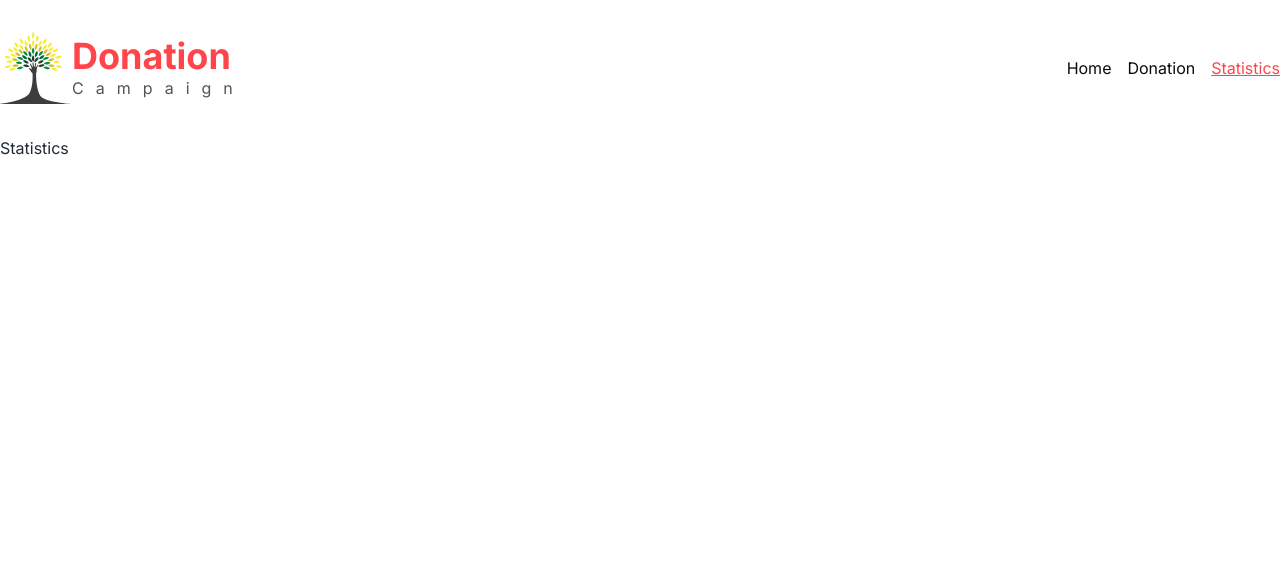
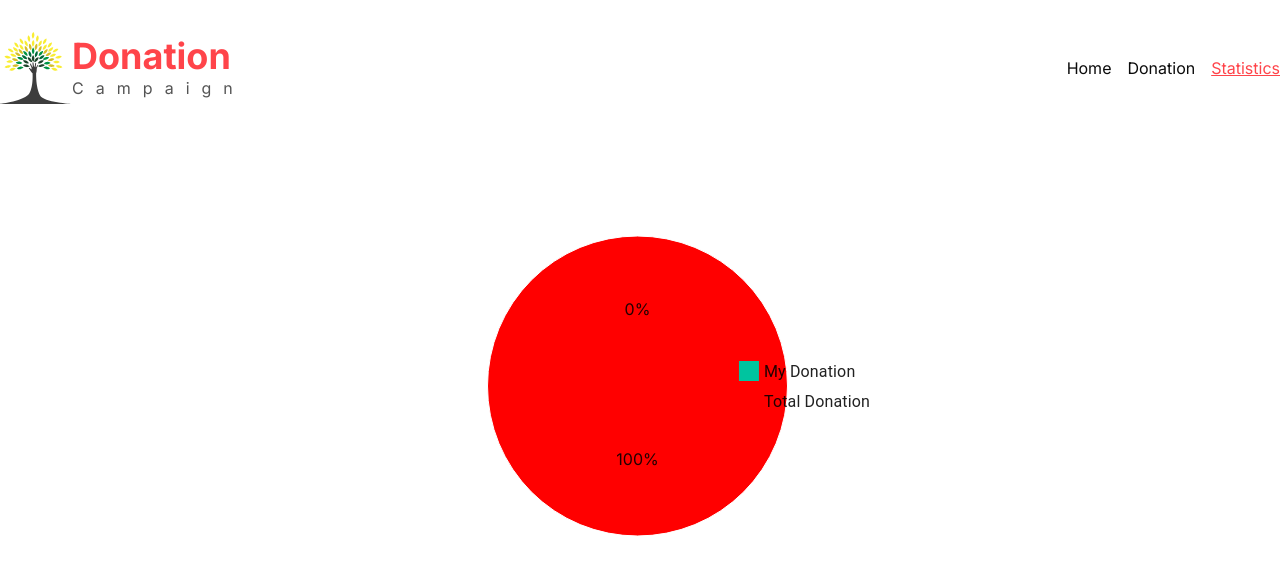
Before and after one commit to mdabarik/donation-campaign-react-app, a React (Vite) app: page /statistics in a window 1280 px wide. Shown: the top 574 px of the page. Built offline with nearby package versions, Linux system fonts and the light colour scheme.

Commit message:
PieChart Added

```diff
--- a/package.json
+++ b/package.json
@@ -10,6 +10,10 @@
     "preview": "vite preview"
   },
   "dependencies": {
+    "@emotion/react": "^11.11.1",
+    "@emotion/styled": "^11.11.0",
+    "@mui/material": "^5.14.10",
+    "@mui/x-charts": "^6.0.0-alpha.12",
     "localforage": "^1.10.0",
     "match-sorter": "^6.3.1",
     "react": "^18.2.0",
--- /dev/null
+++ b/src/components/Chart/Chart.jsx
@@ -0,0 +1,48 @@
+import { PieChart } from '@mui/x-charts/PieChart';
+import { useEffect, useState } from 'react';
+
+const Chart = () => {
+
+    const [myDonation, setMyDonation] = useState(0);
+
+    useEffect(() => {
+        const storedItem = JSON.parse(localStorage.getItem('donate'));
+        if (storedItem !== null) {
+            setMyDonation(storedItem.length);
+        }
+    }, [])
+
+    const data = [
+        { label: 'My Donation', value: myDonation, color: '#00C49F' },
+        { label: 'Total Donation', value: 12 - myDonation, color: 'red' },
+    ];
+
+    const sizing = {
+        margin: { right: 10 },
+        width: 500,
+        height: 500
+    };
+
+    const TOTAL = 12;
+
+    const getArcLabel = (params) => {
+        const percent = params.value / TOTAL;
+        return `${(percent * 100).toFixed(0)}%`;
+    };
+
+
+    return (
+        <PieChart
+            series={[
+                {
+                    outerRadius: 150,
+                    data,
+                    arcLabel: getArcLabel,
+                },
+            ]}
+            {...sizing}
+        />
+    )
+};
+
+export default Chart;
--- a/src/components/Statistics/Statistics.jsx
+++ b/src/components/Statistics/Statistics.jsx
@@ -1,8 +1,9 @@
+import Chart from "../Chart/Chart";
 
 const Statistics = () => {
     return (
-        <div>
-            Statistics
+        <div className="flex justify-center items-center">
+            <Chart></Chart>
         </div>
     );
 };
```
Also changed, not shown: 1 other file (tests, documents, lock files or other folders).
